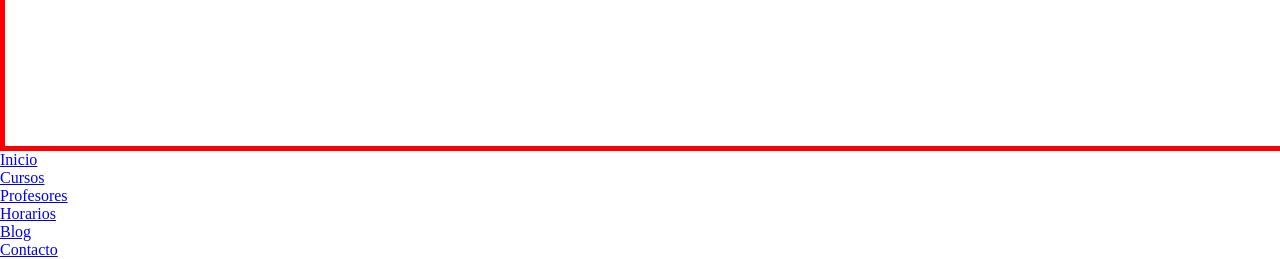
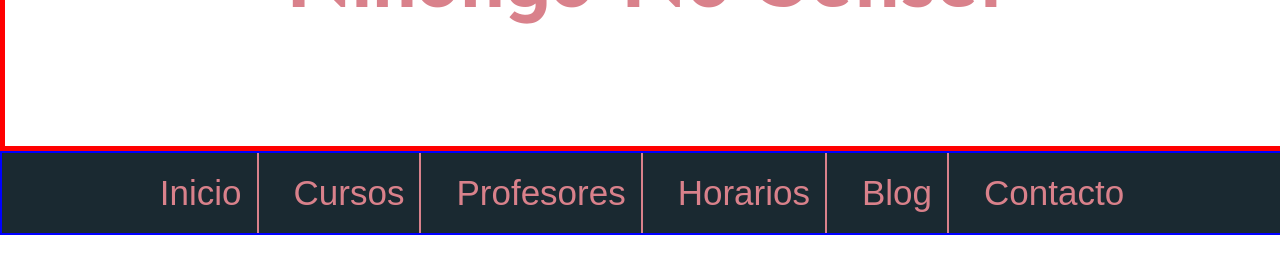
Before and after one commit to RuuRoger/Nihongo-no-sensei, a plain HTML site: page index.html in a window 1280 px wide. Shown: the part 559-818 px from the top of the page. Drawn offline with Linux system fonts and the light colour scheme.

Commit message:
Se ha dado estilo al nav

```diff
--- a/css/styles.css
+++ b/css/styles.css
@@ -40,7 +40,7 @@
 
 #header h1{
     text-align: center;
-    font-size: 55px;
+    font-size: 80px;
     /* color: salmon; */
     font-weight: bold;
     font-family: nevis;
@@ -51,4 +51,41 @@
 
 }
 
-/*Menú*/
+/*Menú Nav*/
+#nav{
+    width: 100%;
+    border: 2px solid blue;
+    background-color: #1A2931;
+    height: 80px;
+}
+
+#nav a{
+    color: #D9818B;
+    text-decoration: none;
+    font-size: 35px;
+    font-family: sans-serif, Helvetica, Arial;
+}
+
+#nav ul{
+    display: flex;
+    justify-content: center;
+    align-items: center;
+    width: 100%;
+    list-style: none;
+    padding: 0;
+    margin: 0;
+    height: 100%;
+    gap: 20px;
+}
+
+#nav li {
+    border-right: 2px solid #D9818B;
+    padding: 0 15px;
+    height: 100%;
+    display: flex;
+    align-items: center;
+}
+
+#nav li:last-child {
+    border-right: none;
+}
```
